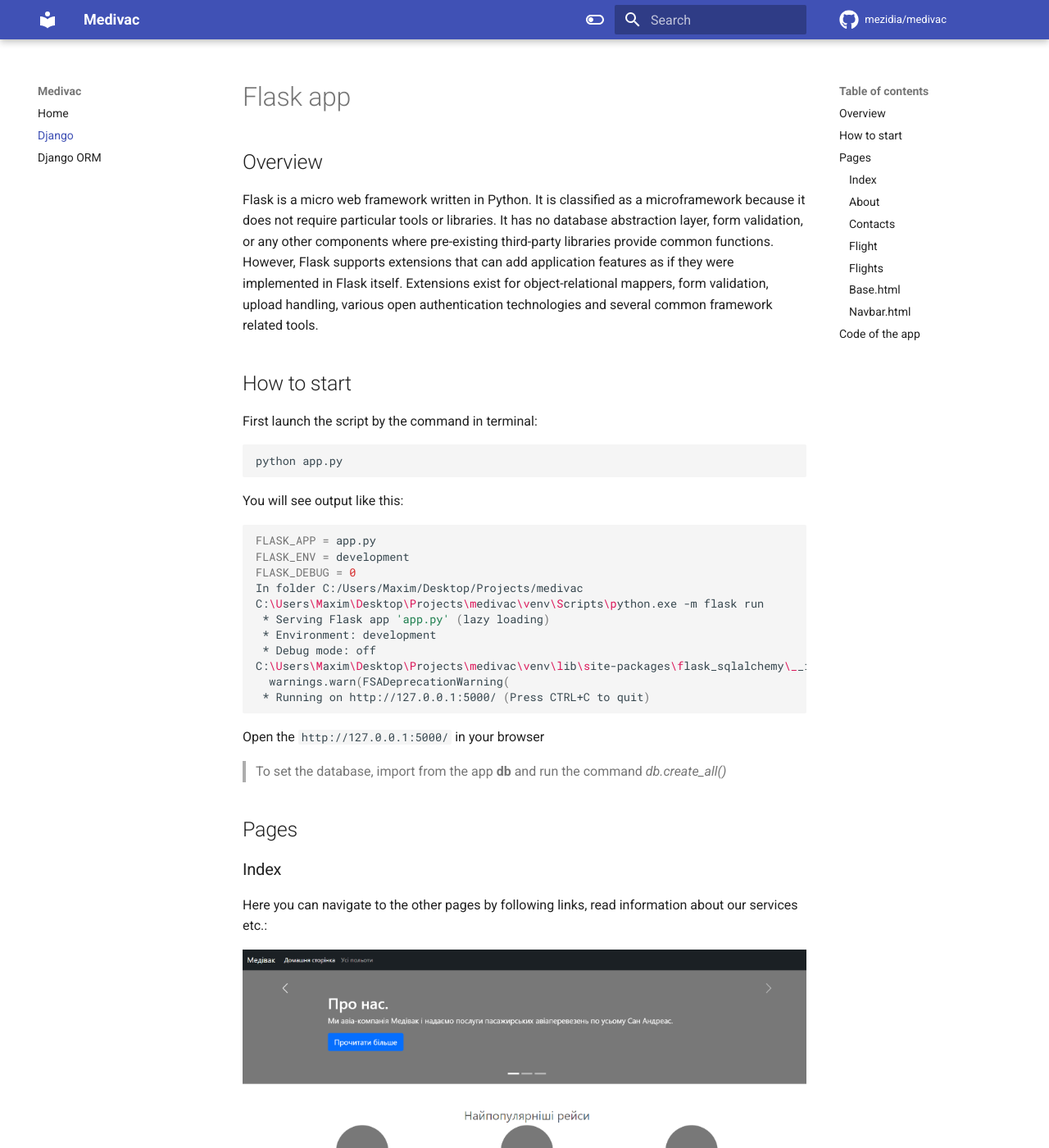
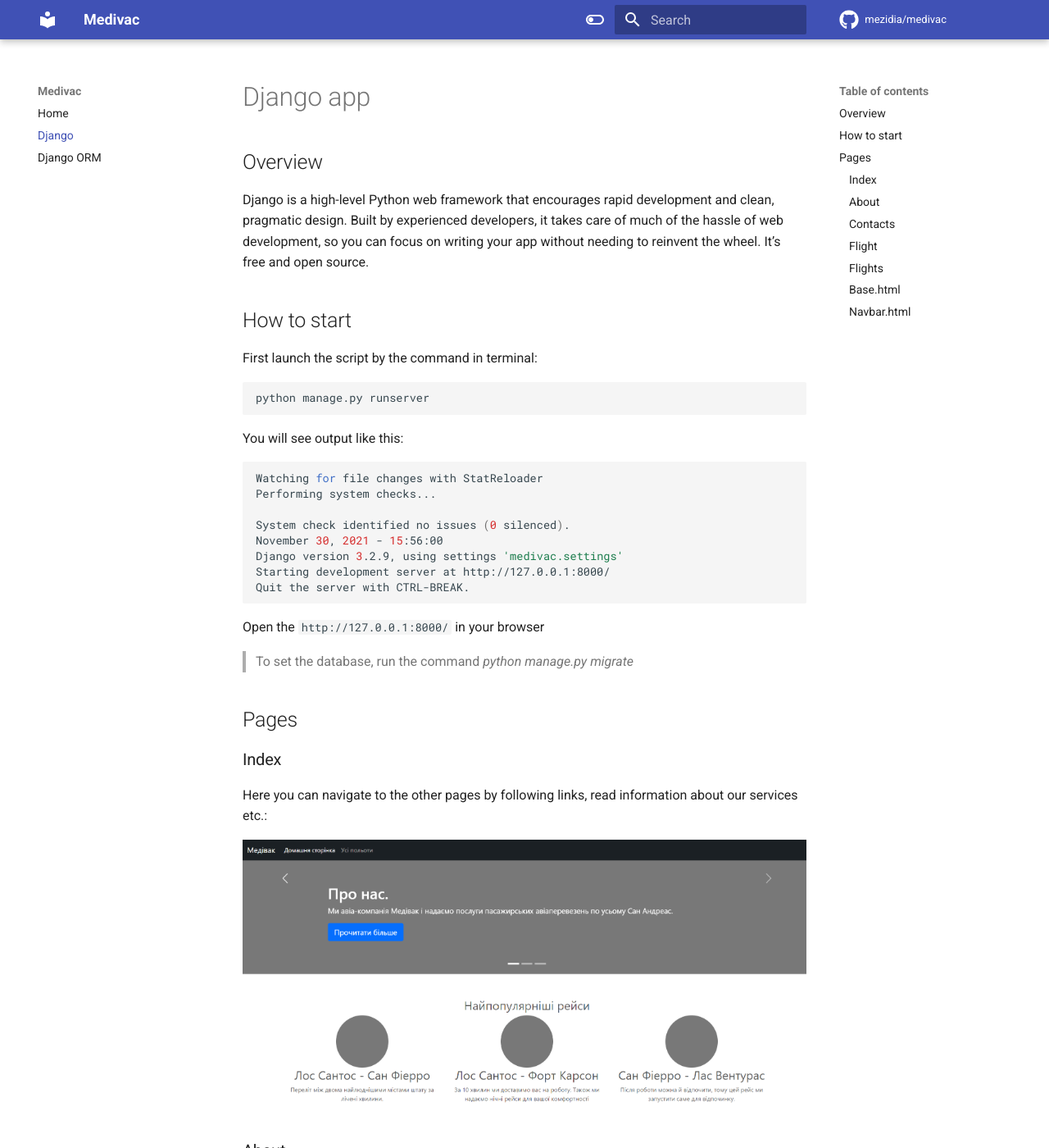
Before and after one commit to mezidia/django_labs, an MkDocs documentation site: the page built from docs/django.md, in a window 1280 px wide and 1400 px high. Shown: the whole window at 82% size. Built offline with MkDocs 1.6.1 and Material for MkDocs 9.7.7, drawn with Linux system fonts in a browser that asks for light colours; comment, search, counter and statistics services are not loaded; some of the changed text lies outside the part shown.

Commit message:
Update django.md

````diff
--- a/docs/django.md
+++ b/docs/django.md
@@ -1,40 +1,35 @@
-# Flask app
+# Django app
 
 ## Overview
 
-Flask is a micro web framework written in Python. It is classified as a microframework because it does not require
-particular tools or libraries. It has no database abstraction layer, form validation, or any other components where
-pre-existing third-party libraries provide common functions. However, Flask supports extensions that can add application
-features as if they were implemented in Flask itself. Extensions exist for object-relational mappers, form validation,
-upload handling, various open authentication technologies and several common framework related tools.
+Django is a high-level Python web framework that encourages rapid development and clean, pragmatic design. Built by
+experienced developers, it takes care of much of the hassle of web development, so you can focus on writing your app
+without needing to reinvent the wheel. It’s free and open source.
 
 ## How to start
 
 First launch the script by the command in terminal:
 
 ```bash
-python app.py
+python manage.py runserver
 ```
 
 You will see output like this:
 
 ```bash
-FLASK_APP = app.py
-FLASK_ENV = development
-FLASK_DEBUG = 0
-In folder C:/Users/Maxim/Desktop/Projects/medivac
-C:\Users\Maxim\Desktop\Projects\medivac\venv\Scripts\python.exe -m flask run
- * Serving Flask app 'app.py' (lazy loading)
- * Environment: development
- * Debug mode: off
-C:\Users\Maxim\Desktop\Projects\medivac\venv\lib\site-packages\flask_sqlalchemy\__init__.py:872: FSADeprecationWarning: SQLALCHEMY_TRACK_MODIFICATIONS adds significant overhead and will be disabled by default in the future.  Set it to True or False to suppress this warning.
-  warnings.warn(FSADeprecationWarning(
- * Running on http://127.0.0.1:5000/ (Press CTRL+C to quit)
+Watching for file changes with StatReloader
+Performing system checks...
+
+System check identified no issues (0 silenced).
+November 30, 2021 - 15:56:00
+Django version 3.2.9, using settings 'medivac.settings'
+Starting development server at http://127.0.0.1:8000/
+Quit the server with CTRL-BREAK.
 ```
 
-Open the `http://127.0.0.1:5000/` in your browser
+Open the `http://127.0.0.1:8000/` in your browser
 
-> To set the database, import from the app **db** and run the command _db.create_all()_
+> To set the database, run the command _python manage.py migrate_
 
 ## Pages
 
@@ -73,16 +68,17 @@
 It is a template from which all pages are inherited.
 
 ```html
+{% load static %}
 <!DOCTYPE html>
 <html lang="en">
 <head>
     <meta charset="UTF-8">
-    <link href="{{ url_for('static', filename='css/bootstrap.css') }}" rel="stylesheet">
-    <title>{% block title %}Medivac{% endblock %}</title>
+    <link href="{% static 'css/bootstrap.css' %}" rel="stylesheet">
+    <title>{% block title %}Медівак{% endblock %}</title>
     {% block head %}{% endblock %}
 </head>
 <body>
-{% include 'navbar.html' %}
+{% include 'includes/navbar.html' %}
 {% block body %}{% endblock %}
 <script src="https://getbootstrap.com/docs/5.1/dist/js/bootstrap.bundle.min.js"></script>
 </body>
@@ -105,10 +101,10 @@
             <div class="collapse navbar-collapse" id="navbarCollapse">
                 <ul class="navbar-nav me-auto mb-2 mb-md-0">
                     <li class="nav-item">
-                        <a class="nav-link active" aria-current="page" href="/">Домашня сторінка</a>
+                        <a class="nav-link active" aria-current="page" href="{% url 'index' %}">Домашня сторінка</a>
                     </li>
                     <li class="nav-item">
-                        <a class="nav-link" href="/flights">Усі польоти</a>
+                        <a class="nav-link" href="{% url 'flights' %}">Усі польоти</a>
                     </li>
                 </ul>
             </div>
@@ -116,7 +112,3 @@
     </nav>
 </header>
 ```
-## Code of the app
-
-The full length of the app is near **50 lines**, so it is better to watch the code at
-[GitHub](https://github.com/mezidia/medivac/blob/main/app.py).
````
